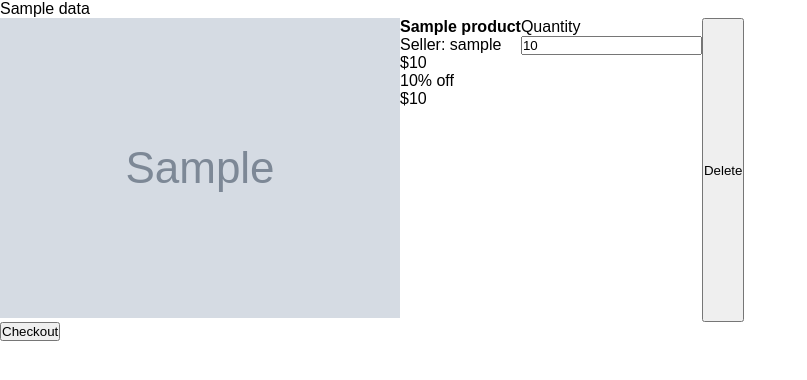
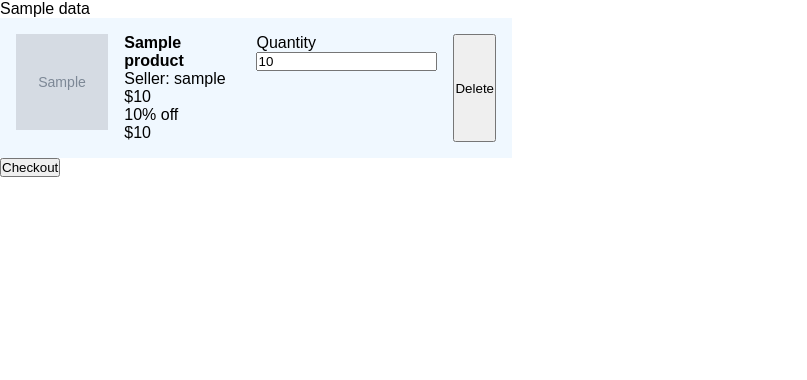
Before and after one commit to 0-ks-0/cset180-fp-ecommerce, a Python web app: template src/templates/cart.html in a window 1280 px wide. Shown: the part 56-436 px from the top of the page, without its empty margins (0-807 px from the left). Run offline with Jinja, Linux system fonts and the light colour scheme; the template is opened without the code that fills it: most values are stand-ins (such as "Sample title", 1, 10 or a date in 2020); grey boxes marked "Sample" are stand-in pictures.

Commit message:
Style cart page

```diff
--- /dev/null
+++ b/src/static/styles/cart.css
@@ -0,0 +1,48 @@
+.item
+{
+	width: 40%;
+
+	background-color: aliceblue;
+
+	padding: 1em;
+
+	gap: 1em;
+}
+
+.item_info_container
+{
+	width: 80%;
+
+	gap: 1em;
+}
+
+.item_info_container:hover
+{
+	cursor: pointer;
+}
+
+.image_container
+{
+	width: 6em;
+	height: 6em;
+
+	background-color: rgb(255, 223, 223);
+}
+
+.image_container img
+{
+	width: 100%;
+	height: 100%;
+
+	object-fit: cover;
+}
+
+.delete_button:hover
+{
+	cursor: pointer;
+}
+
+#checkout_button:hover
+{
+	cursor: pointer;
+}
--- a/src/templates/cart.html
+++ b/src/templates/cart.html
@@ -5,7 +5,7 @@ Cart
 {% endblock %}
 
 {% block head %}
-
+<link rel="stylesheet" href="{{ url_for('static', filename = 'styles/cart.css') }}">
 {% endblock %}
 
 {% block body %}
```
